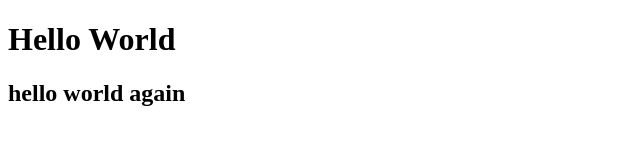
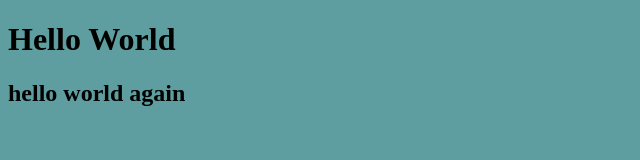
Before and after one commit to Nickkuemmling/siteHosting, a plain HTML site: page index.html in a window 1280 px wide. Shown: the whole page, without its empty margins (0-640 px from the left). Drawn offline with Linux system fonts and the light colour scheme.

Commit message:
added blue background

```diff
--- a/index.html
+++ b/index.html
@@ -5,6 +5,11 @@
     <meta http-equiv="X-UA-Compatible" content="IE=edge">
     <meta name="viewport" content="width=device-width, initial-scale=1.0">
     <title>Document</title>
+    <style>
+        body {
+            background-color: cadetblue;
+        }
+    </style>
 </head>
 <body>
     <h1>Hello World</h1>
```
